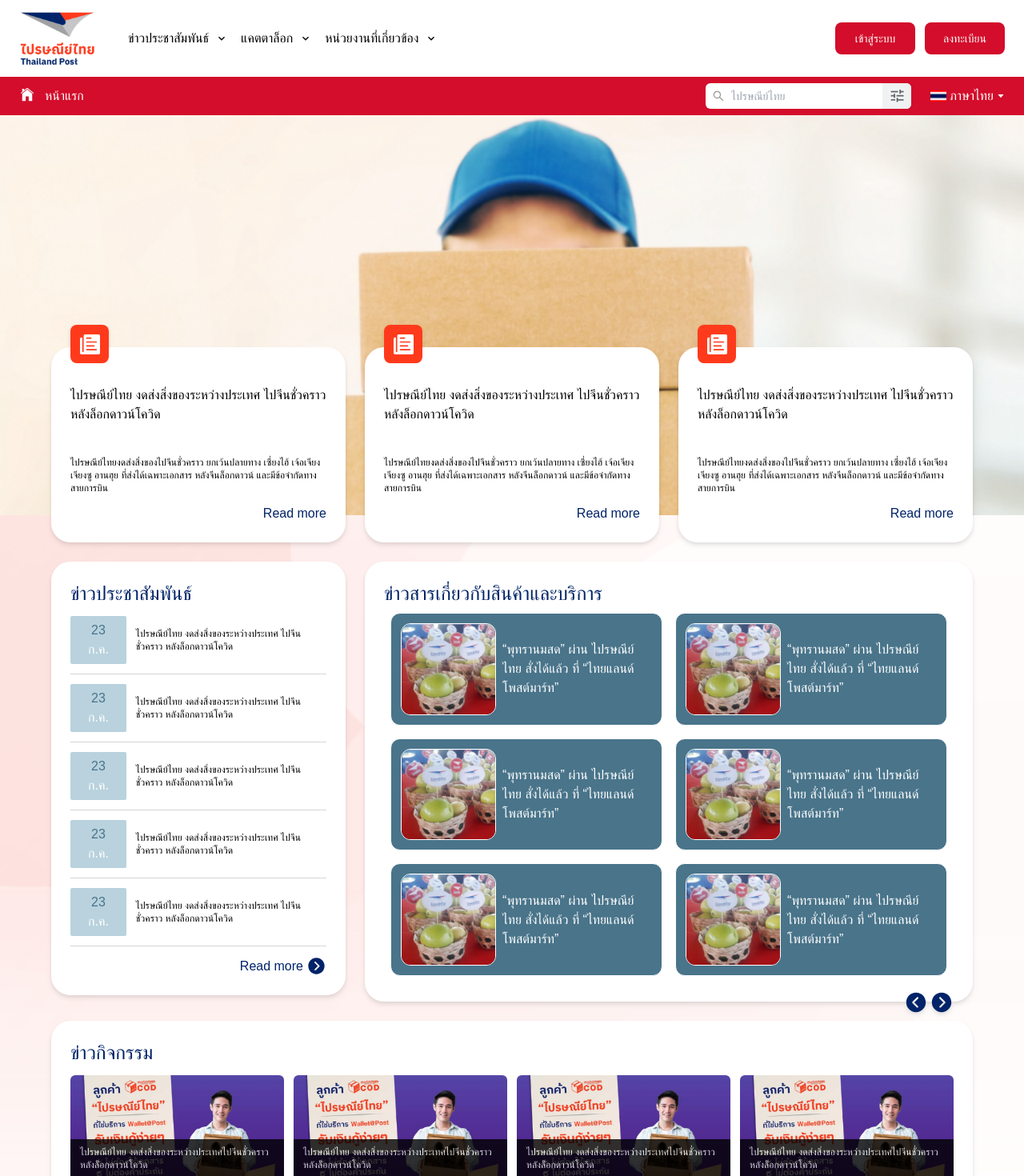
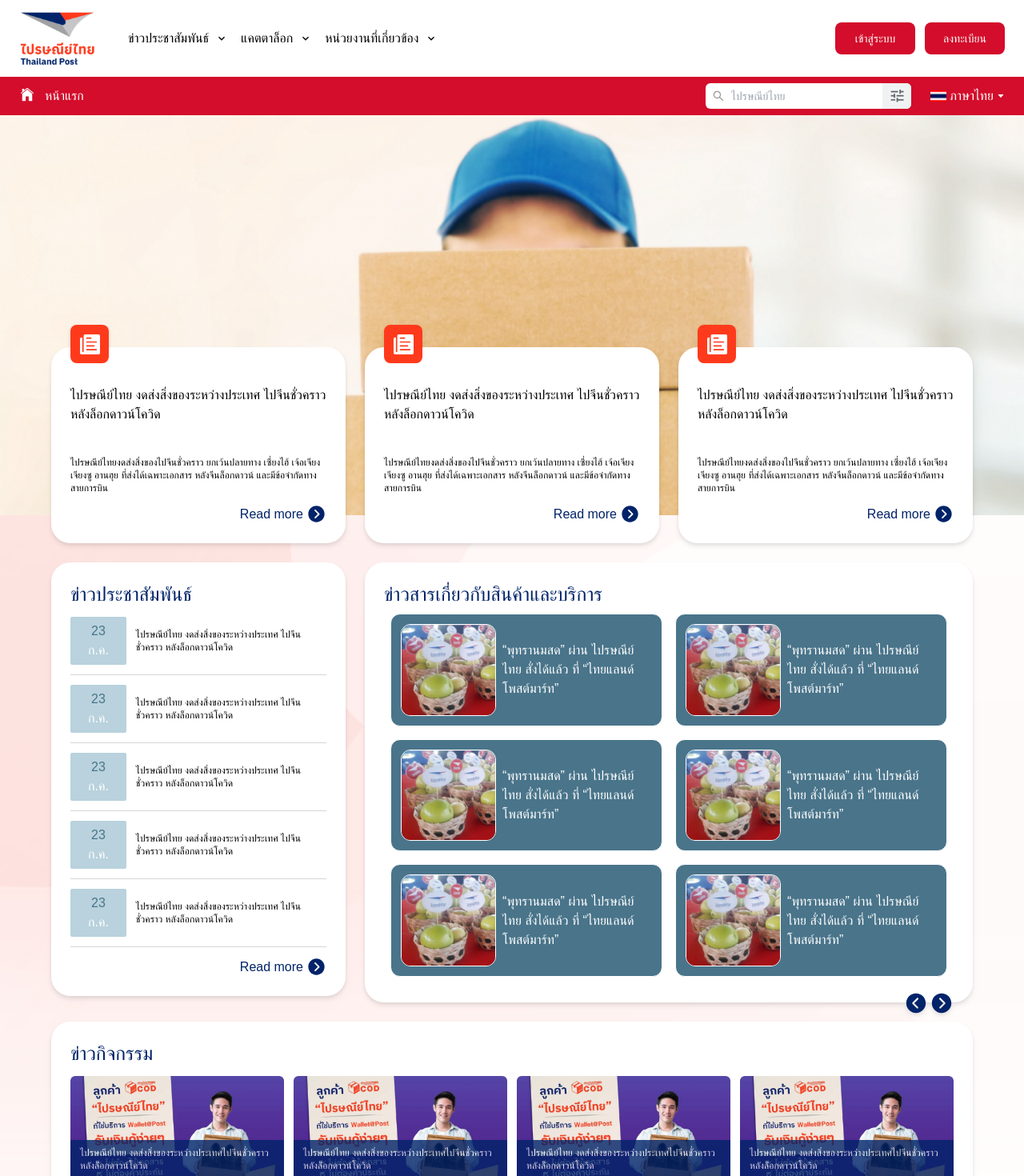
Before and after one commit to jarangit/thaillandPost, a Next.js app: page /layout3 in a window 1280 px wide. Shown: the top 1470 px of the page at 80% size. Built offline with nearby package versions, Linux system fonts and the light colour scheme; a web font is replaced by a local one.

Commit message:
fix: meet

```diff
--- a/components/card/downloadTable.tsx
+++ b/components/card/downloadTable.tsx
@@ -1,5 +1,6 @@
 import React, { useMemo } from 'react'
 import { mockDownloadList } from '../../constant/downloadList'
+import Button from '../button/button'
 import DownloadItem from '../items/downloadItem'
 type Props = {}
 
@@ -11,7 +12,16 @@ const DownloadTable = (props: Props) => {
   }), [])
   return (
     <div className={`${styled.root}`}>
-      <div className={`text-red`}>ดาวน์โหลด</div>
+      <div className='flex justify-between items-center'>
+        <div className={`text-red cursor-pointer`}>ดาวน์โหลด</div>
+        <Button
+          bgColor='#D30D2B'
+          w="auto"
+          h='30px'
+        >
+          View All
+        </Button>
+      </div>
       <div>
         {mockDownloadList.map((item, key) => (
           <div key={key}>
--- a/components/template3/activityItem.tsx
+++ b/components/template3/activityItem.tsx
@@ -17,7 +17,7 @@ const ActivityItem = ({title, image}: Props) => {
         // fill
         // style={{zIndex: "-1" }}
       />
-      <div className='absolute w-full top-20 h-fit text-xs py-2 px-3 text-white bg-[#000000] opacity-80'>
+      <div className='absolute w-full top-20 h-fit text-xs py-2 px-3 text-white bg-[#002369] opacity-80'>
         <div className='opacity-100'>
         {title}
         </div>
--- a/components/template3/cardItem.tsx
+++ b/components/template3/cardItem.tsx
@@ -1,5 +1,6 @@
 import Image from 'next/image';
 import React from 'react'
+import { IoIosArrowDroprightCircle } from 'react-icons/io';
 
 type Props = {
   title: string;
@@ -12,7 +13,7 @@ const CardItem = ({ title, desc }: Props) => {
       <div className='absolute w-12 h-12 bg-[#FF3A1C] -top-7 rounded-lg flex justify-center items-center'>
         <Image
           src={"/img/icons/doc.svg"}
-          alt = ""
+          alt=""
           width={25}
           height={25}
         />
@@ -21,7 +22,14 @@ const CardItem = ({ title, desc }: Props) => {
         <div>{title}</div>
         <div className='text-xs'>{desc}</div>
       </div>
-      <div className='mt-3 flex justify-end text-blue hover:text-red transition-all cursor-pointer'>Read more</div>
+      <div className='mt-3 flex justify-end items-center gap-1 text-blue hover:text-red transition-all cursor-pointer'>
+        <div>
+          Read more
+        </div>
+        <div>
+          <IoIosArrowDroprightCircle size={25} />
+        </div>
+      </div>
     </div>
   )
 }
```
